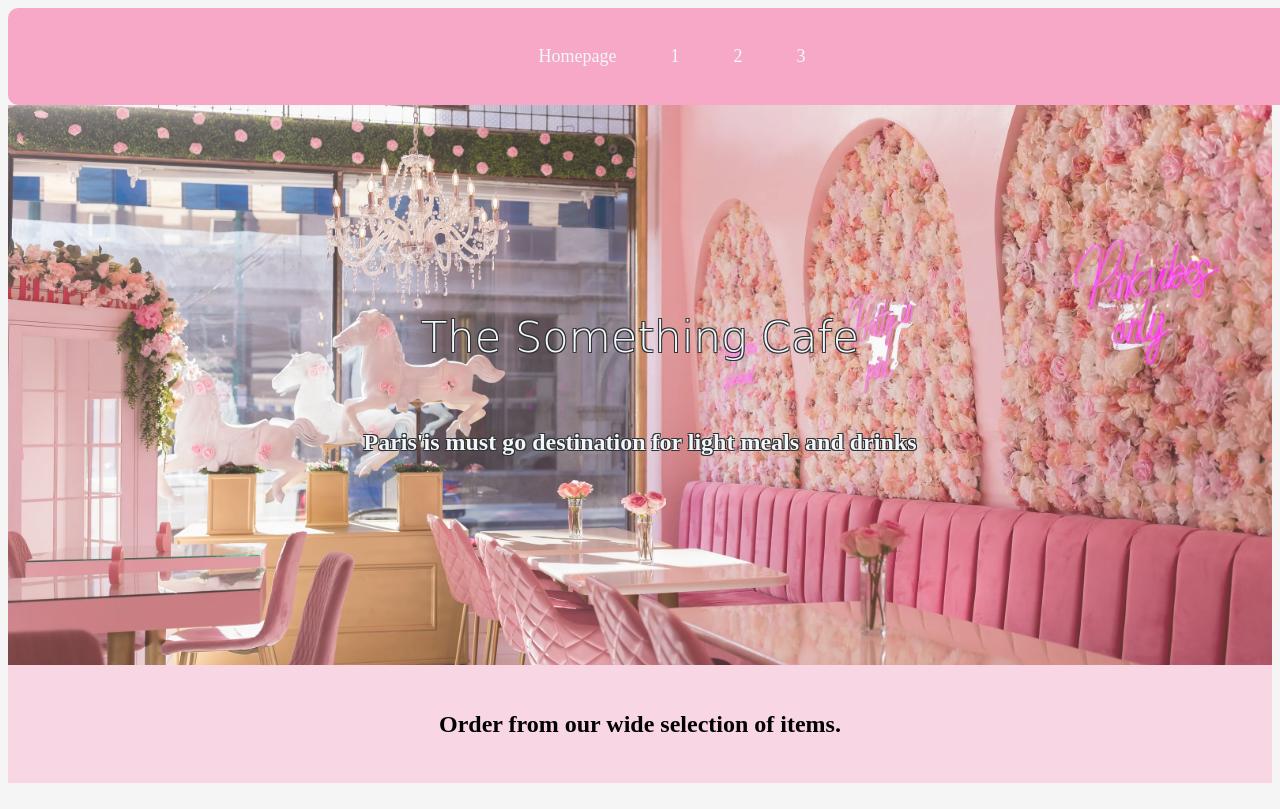
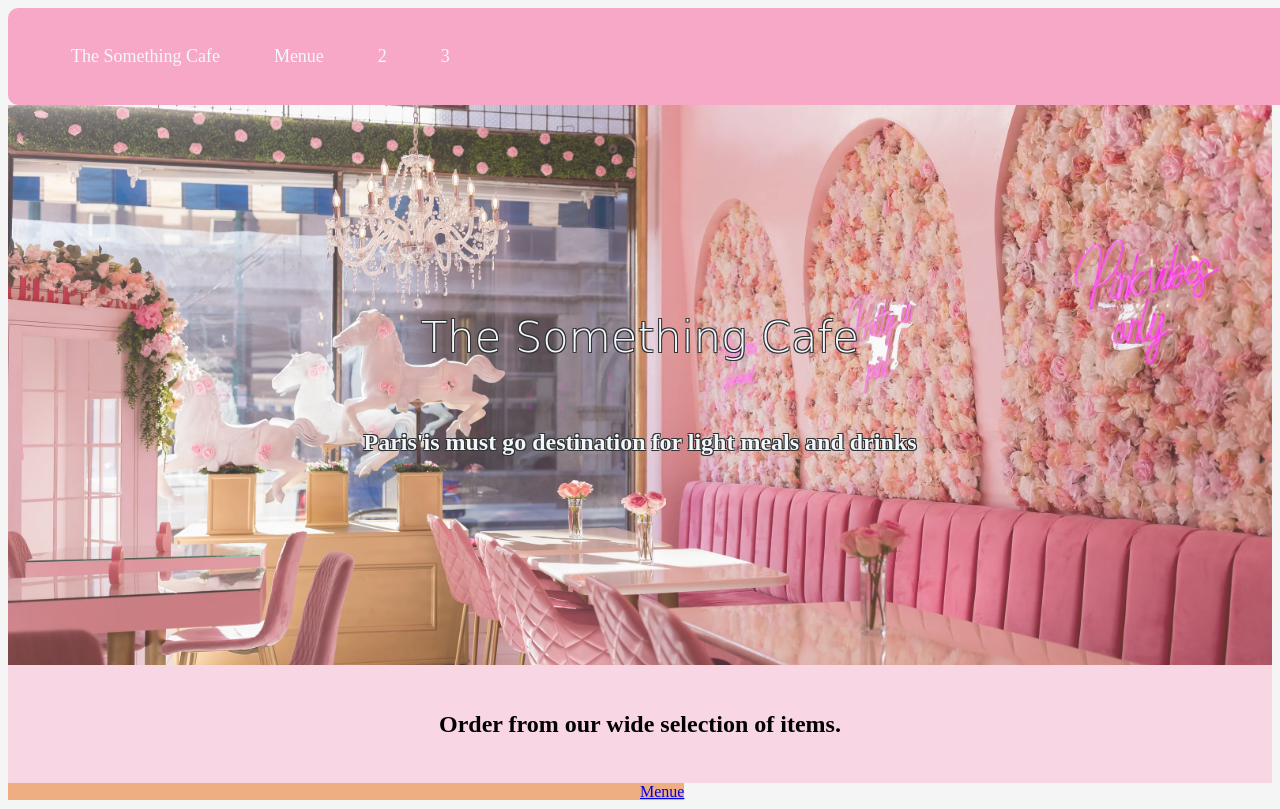
Before and after one commit to Monsterae3/final-project, a plain HTML site: page index.html in a window 1280 px wide. Shown: the top 809 px of the page. Drawn offline with Linux system fonts and the light colour scheme.

Commit message:
initial commit

```diff
--- a/css/stylesheet.css
+++ b/css/stylesheet.css
@@ -24,7 +24,7 @@ nav a:hover{/*styles the nav bar when hovering above the buttons*/
     background-color: aliceblue;
     transition: background-color 0.5s ease;
 }
-a/*styles hyperlinks*/
+ul a/*styles hyperlinks*/
 {
     color: aliceblue;
     text-decoration: none;
@@ -36,5 +36,6 @@ nav ul li {/*styling list items in the nav bar*/
     font-size: large;
 }
 #center{/*id centering the nav bar*/
-    padding-left: 37%;
+
+
 }
--- a/index.html
+++ b/index.html
@@ -25,8 +25,13 @@
 
 
 }
-#menue
+.menue
 {
+    padding-left: 50%;
+    margin-top: 5%;
+    background: url("images/menu-button.png") ;
+            background-size: cover;
+
 
 }
         </style>
@@ -38,8 +43,8 @@
             <nav>
                 <ul>
                     <div id="center">
-                        <li><a href="index.html">Homepage</a></li>
-                        <li><a href="webpage1.html">1</a></li>
+                        <li><a href="index.html">The Something Cafe</a></li>
+                        <li><a href="webpage1.html">Menue</a></li>
                         <li><a href="webpage2.html">2</a></li>
                         <li><a href="webpage3.html">3</a></li>
                         </ul>
@@ -54,8 +59,8 @@
             <div id="middle">
                 <h2>Order from our wide selection of items.</h2>
             </div>
-            <div id="menue">
-
+            <div>
+                    <span class="menue"><a href="webpage1.html">Menue</a></span>
             </div>
         </main>
         <footer>
```
Also changed, not shown: webpage1.html (+3 -3 lines), images/menu-2925825_1280.webp (added), images/menu-button.png (added).
